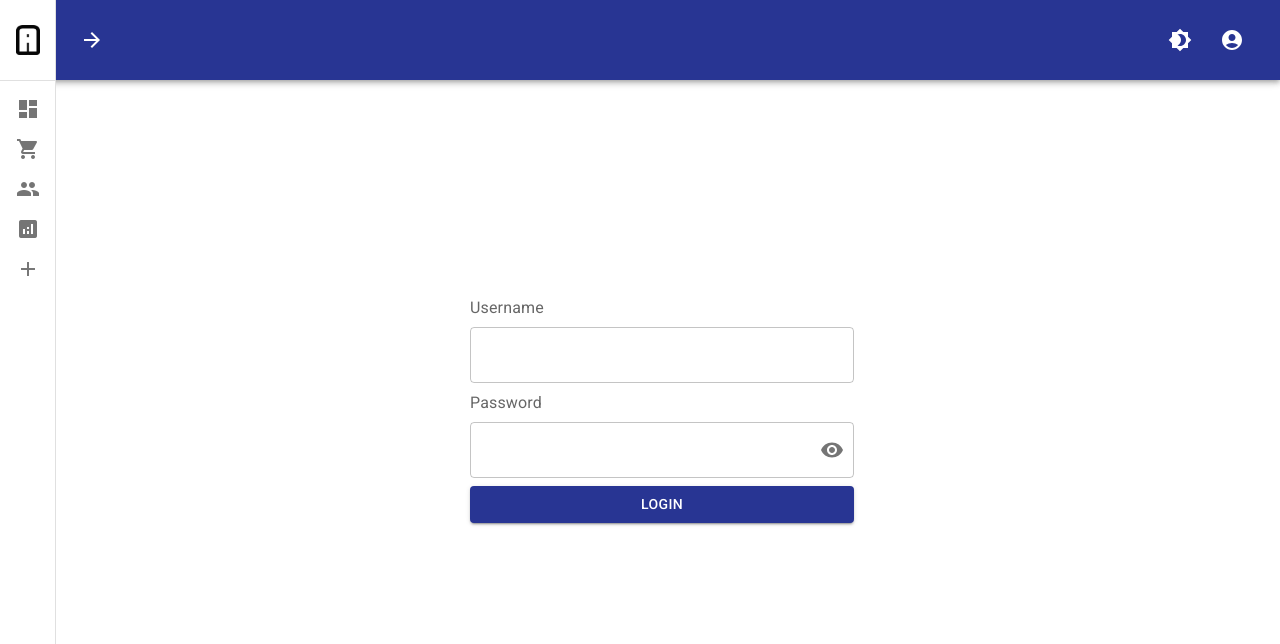
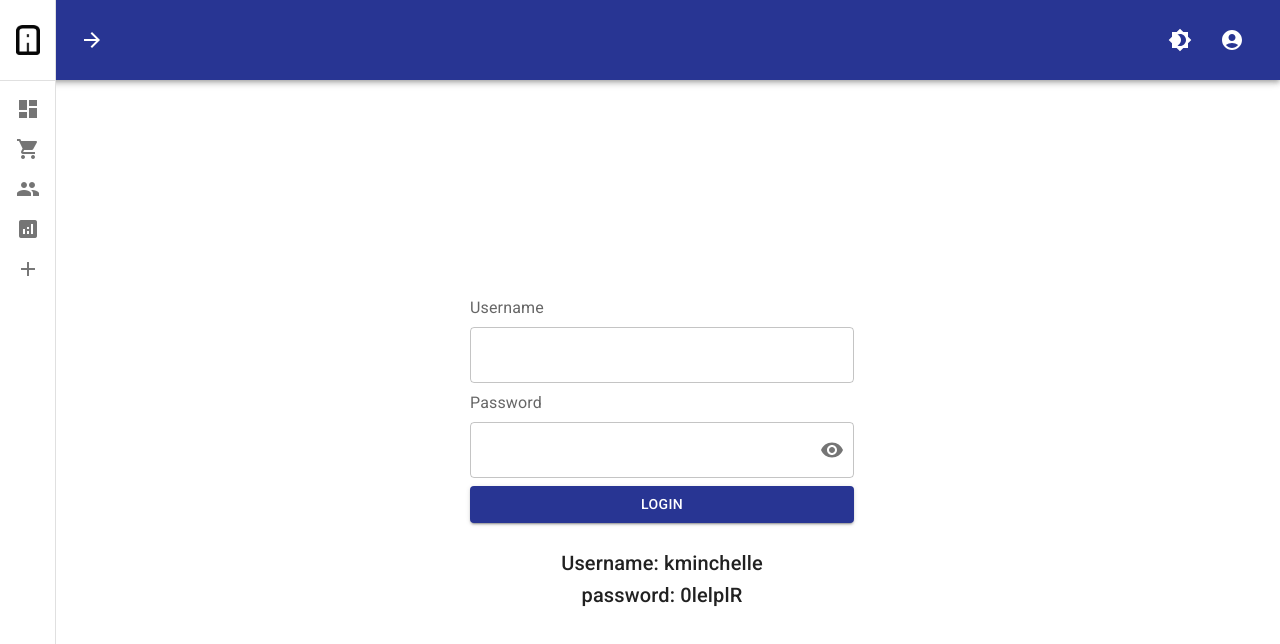
Before and after one commit to massoudsalem/react-dashboard-project, a React (Vite) app: page / in a window 1280 px wide. Shown: the top 644 px of the page. Built offline with nearby package versions, Linux system fonts and the light colour scheme; what prettier-plugin-tailwindcss would draw is missing.

Commit message:
fix: :bug: Fixing Navigation on Logout
Using React router Navigation when user logout and adding demo username and password

```diff
--- a/src/components/Login/Login.jsx
+++ b/src/components/Login/Login.jsx
@@ -11,6 +11,7 @@ import {
   InputAdornment,
   IconButton,
   OutlinedInput,
+  Typography,
 } from '@mui/material';
 import { Visibility, VisibilityOff } from '@mui/icons-material';
 import { useNavigate } from 'react-router-dom';
@@ -46,7 +47,7 @@ const Login = () => {
   return (
     <Box
       component="form"
-      className="justify-center w-72 sm:w-96 mx-auto flex mt-[25vh] flex-col gap-2"
+      className="mx-auto mt-[25vh] flex w-72 flex-col justify-center gap-2 sm:w-96"
       autoComplete="off"
       onSubmit={handleSubmit(async (data) => {
         dispatch(logging());
@@ -96,6 +97,14 @@ const Login = () => {
         Login
       </Button>
       <ErrorDialog open={open} setOpen={setOpen} message={error} />
+
+      <Box>
+        <Typography variant="h6" component="p" align="center" mt={2}>
+          Username: kminchelle
+          <br />
+          password: 0lelplR
+        </Typography>
+      </Box>
     </Box>
   );
 };
--- a/src/components/Navbar/Navbar.jsx
+++ b/src/components/Navbar/Navbar.jsx
@@ -232,7 +232,7 @@ const NavbarIcons = () => {
             <MenuItem
               onClick={() => {
                 dispatch(logout());
-                window.location.reload(true);
+                navigate('/');
               }}
             >
               <ListItemIcon>
--- a/src/components/Profile/Profile.jsx
+++ b/src/components/Profile/Profile.jsx
@@ -8,7 +8,7 @@ import {
   Button,
 } from '@mui/material';
 import React from 'react';
-import { useParams, useLocation } from 'react-router-dom';
+import { useParams, useLocation, useNavigate } from 'react-router-dom';
 import { useDispatch } from 'react-redux';
 import { useGetMultipleUsersByIdsQuery } from '../../services/FakeApi';
 import { logout } from '../../services/auth';
@@ -32,6 +32,7 @@ const Detail = ({ label, value }) => {
 const Profile = () => {
   const { id } = JSON.parse(localStorage.getItem('user'));
   const location = useLocation();
+  const navigate = useNavigate();
   const params = useParams();
   const isProfilePage =
     location.pathname === '/profile' || id.toString() === params.id;
@@ -98,7 +99,7 @@ const Profile = () => {
           className="m-4"
           onClick={() => {
             dispatch(logout());
-            window.location.reload(true);
+            navigate('/');
           }}
         >
           Logout
--- a/src/services/auth.js
+++ b/src/services/auth.js
@@ -26,11 +26,11 @@ const authSlice = createSlice({
       state.error = action.payload;
     },
     logout: (state) => {
+      localStorage.removeItem('token');
+      localStorage.removeItem('user');
       state.user = null;
       state.status = 'idle';
       state.error = null;
-      localStorage.removeItem('token');
-      localStorage.removeItem('user');
     },
   },
 });
```
